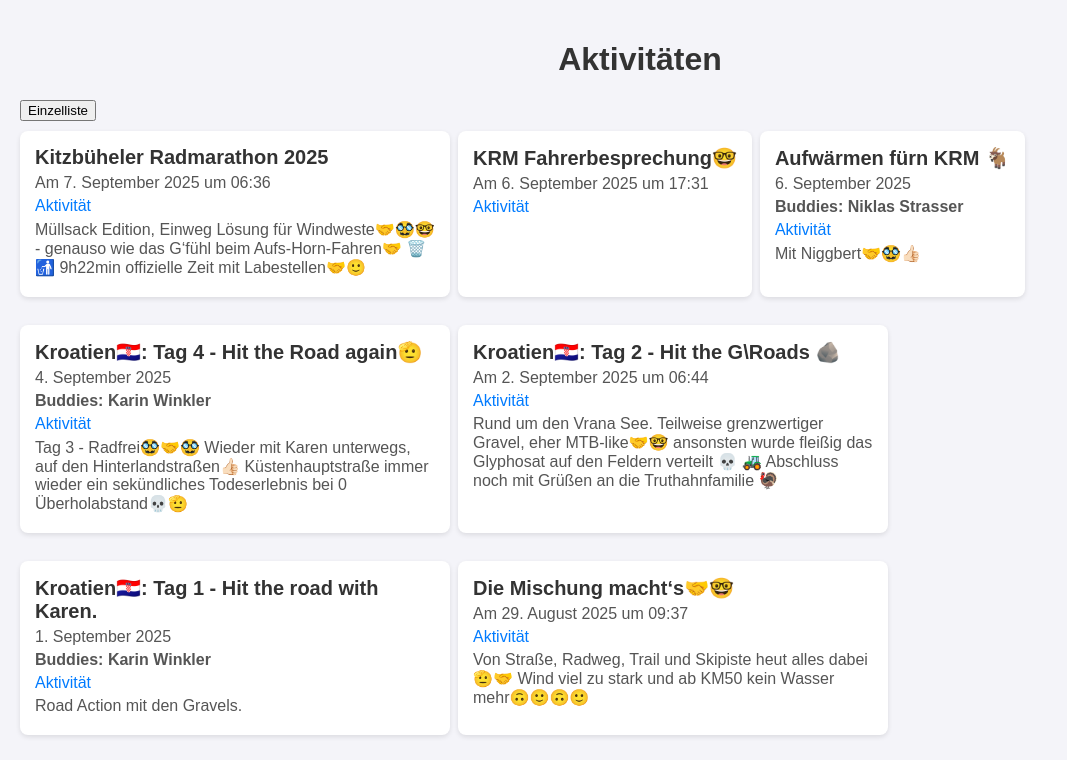
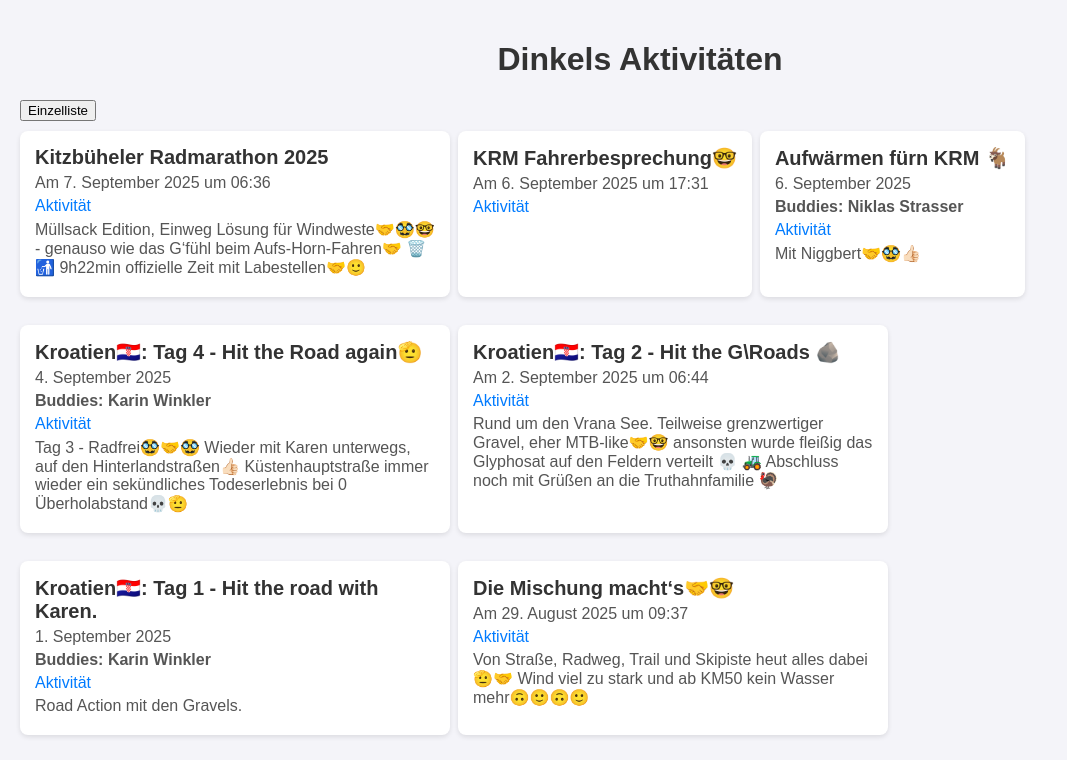
Before and after one commit to StrasserNiklas/StrasserNiklas.github.io, a plain HTML site: page index.html in a window 1280 px wide. Shown: the top 760 px of the page, without its empty margins (0-1067 px from the left). Drawn offline with Linux system fonts and the light colour scheme.

Commit message:
Update index.html

```diff
--- a/index.html
+++ b/index.html
@@ -8,7 +8,7 @@
 </head>
 <body>
     <div class="container">
-        <h1>Aktivitäten</h1>
+        <h1>Dinkels Aktivitäten</h1>
         <button id="toggleButton">Einzelliste</button>
         <div id="activity-list" class="activity-list"></div>
     </div>
```
